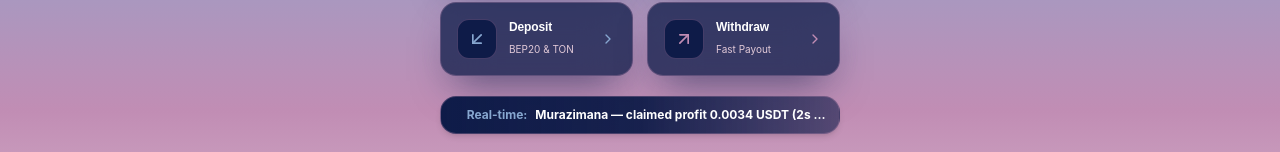
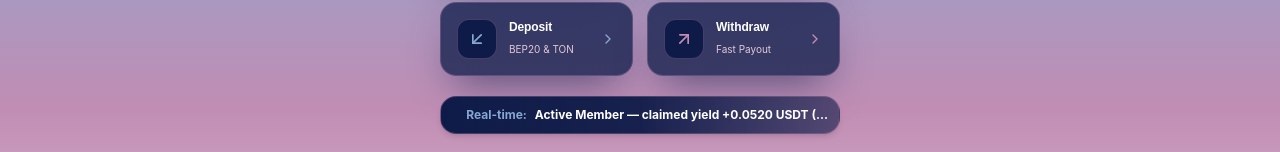
Before and after one commit to Sachinkharnotia/Telegram-mini-app, a React (Vite) app in the folder frontend/: page / in a window 1280 px wide. Both pictures are taken after a click on the button "Open Mini App". Shown: the part 449-601 px from the top of the page. Built offline with nearby package versions, Linux system fonts and the light colour scheme; no server answers.

Commit message:
remove mock data

```diff
--- a/frontend/src/components/dashboard/Dashboard.tsx
+++ b/frontend/src/components/dashboard/Dashboard.tsx
@@ -259,7 +259,7 @@ export const Dashboard = ({ onNavigate }: { onNavigate?: (tab: string) => void }
         <div className="flex items-center gap-2 font-bold text-white truncate">
           <span className="w-2 h-2 rounded-full bg-emerald-400 animate-ping"></span>
           <span className="text-[#87A7D0]">Real-time:</span>
-          <span className="truncate">Murazimana — claimed profit 0.0034 USDT (2s ago)</span>
+          <span className="truncate">Active Member — claimed yield +0.0520 USDT (2s ago)</span>
         </div>
       </div>
 
```
